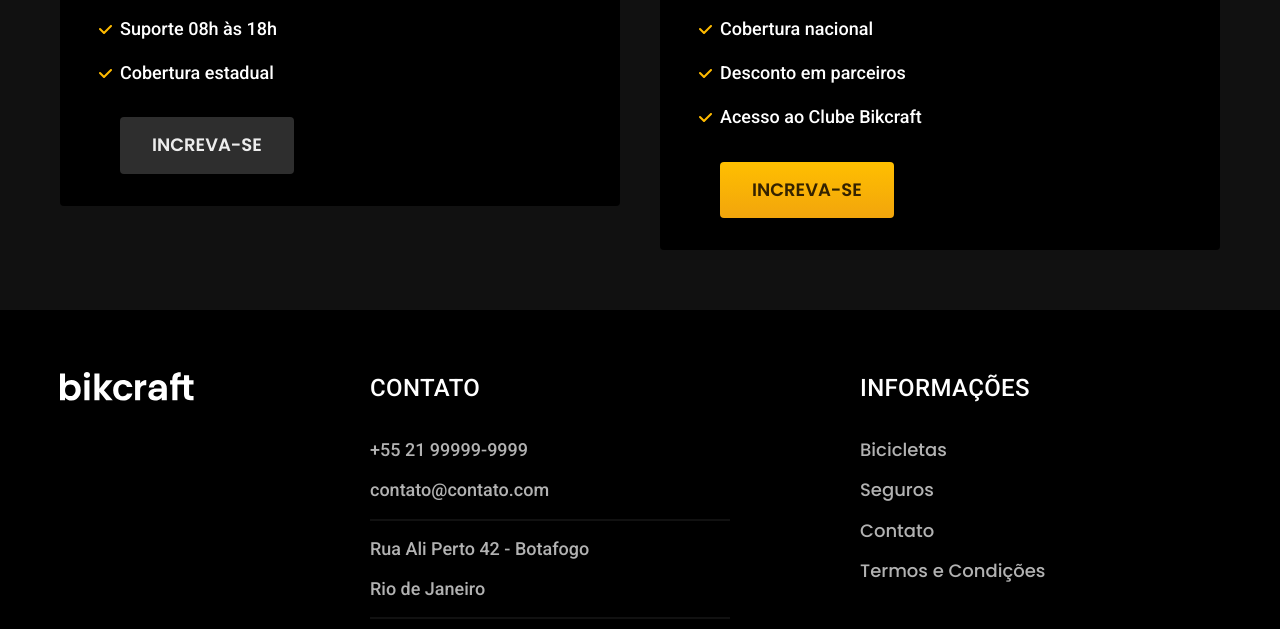
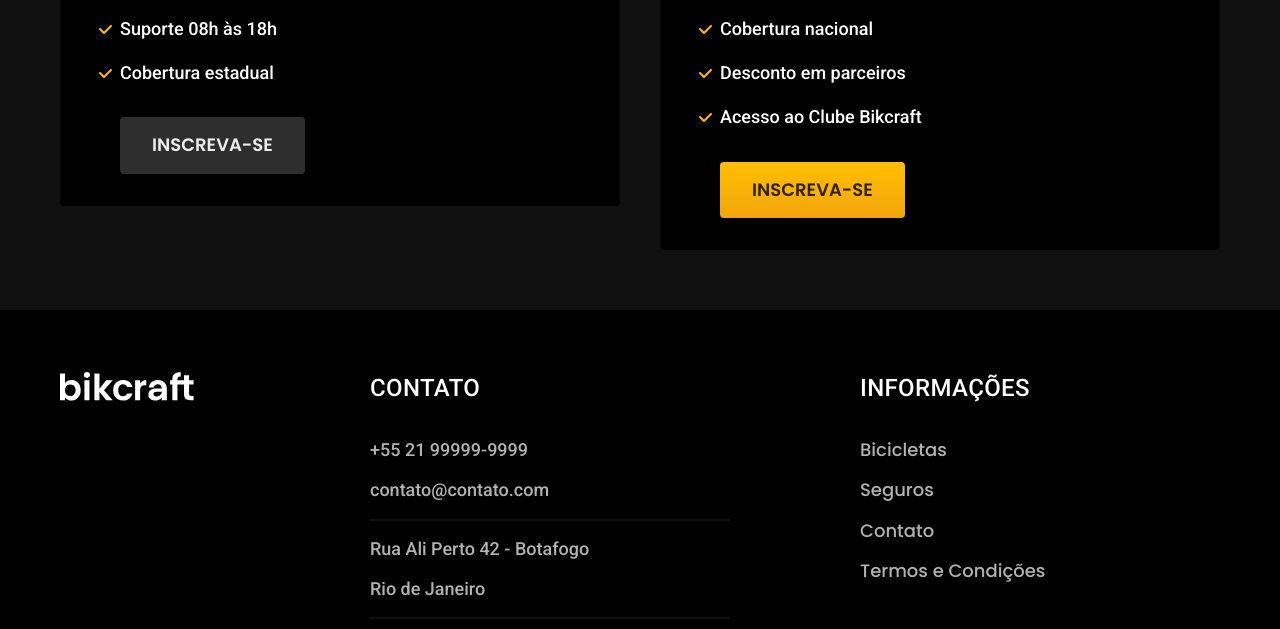
Before and after one commit to gaabrielgr/bikcraft, a plain HTML site: page index.html in a window 1280 px wide. Shown: the part 4259-4888 px from the top of the page. Drawn offline with Linux system fonts and the light colour scheme.

Commit message:
Ajuste de erro de digitação no botão de inscreva-se

```diff
--- a/index.html
+++ b/index.html
@@ -141,7 +141,7 @@
           <li>Suporte 08h às 18h</li>
           <li>Cobertura estadual</li>
         </ul>
-        <a href="./orcamento.html" class="botao secundario">Increva-se</a>
+        <a href="./orcamento.html" class="botao secundario">Inscreva-se</a>
       </div>
 
       <div class="seguros-item">
@@ -155,7 +155,7 @@
           <li>Desconto em parceiros</li>
           <li>Acesso ao Clube Bikcraft</li>
         </ul>
-        <a href="./orcamento.html" class="botao">Increva-se</a>
+        <a href="./orcamento.html" class="botao">Inscreva-se</a>
       </div>
     </div>
   </article>
```
